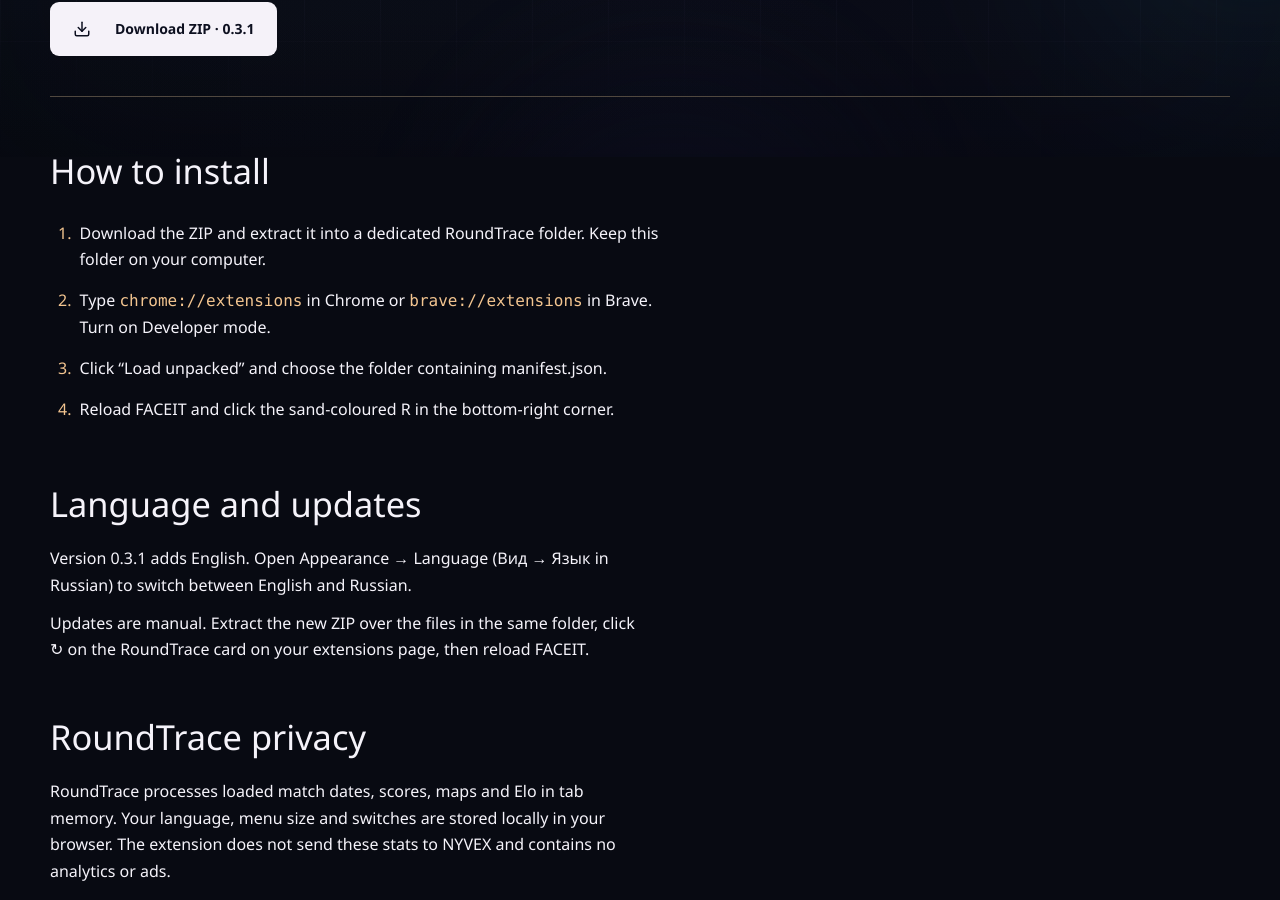
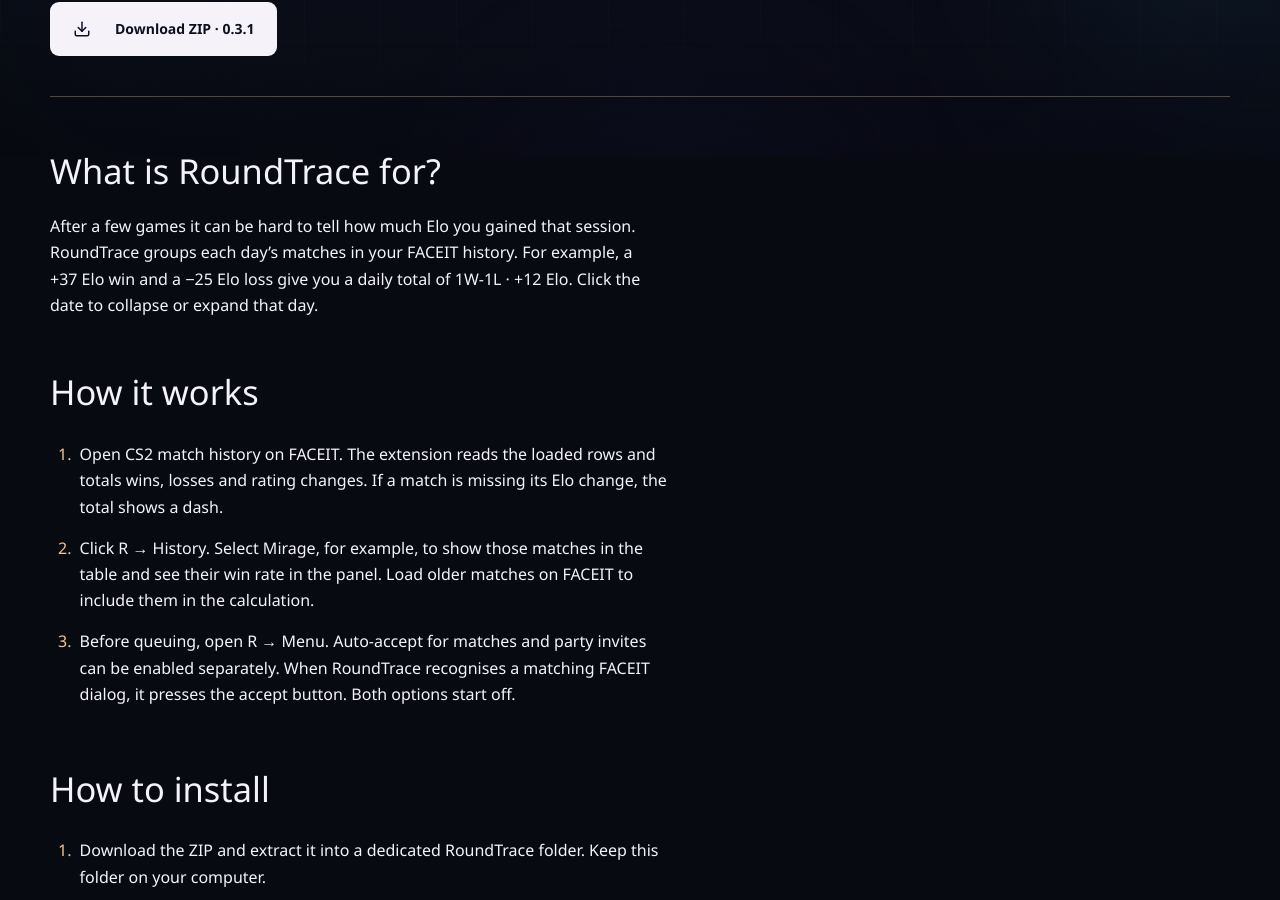
Before and after one commit to jkl091sk/nyvex-portfolio, a Next.js app: page /en/projects/roundtrace/ in a window 1280 px wide. Shown: the part 643-1543 px from the top of the page. Built offline with nearby package versions, Linux system fonts and the light colour scheme.

Commit message:
Explain RoundTrace daily Elo, history filters and match settings in both languages

```diff
--- a/src/app/[locale]/projects/roundtrace/page.tsx
+++ b/src/app/[locale]/projects/roundtrace/page.tsx
@@ -23,6 +23,13 @@ export default async function RoundTracePage({params}:Props) {
       <a className="button button--light" download href="/roundtrace/RoundTrace-0.3.1.zip"><Download size={18}/>{ua?'Завантажити ZIP':'Download ZIP'} · 0.3.1</a>
       </div><img className="rt-mark" src="/roundtrace/logo.svg" width="160" height="160" alt=""/>
     </header>
+    <section><h2>{ua?'Для чого потрібен RoundTrace':'What is RoundTrace for?'}</h2>
+    <p>{ua?'Після кількох ігор легко забути, скільки Elo принесла сесія. RoundTrace збирає матчі одного дня в групу прямо в історії FACEIT. Наприклад, перемога на +37 Elo та поразка на −25 Elo дадуть підсумок 1W-1L · +12 Elo. Натисни на дату, щоб згорнути або розгорнути цей день.':'After a few games it can be hard to tell how much Elo you gained that session. RoundTrace groups each day’s matches in your FACEIT history. For example, a +37 Elo win and a −25 Elo loss give you a daily total of 1W-1L · +12 Elo. Click the date to collapse or expand that day.'}</p></section>
+    <section><h2>{ua?'Як він працює':'How it works'}</h2><ol>
+    <li>{ua?'Відкрий історію матчів CS2 на FACEIT. Розширення читає завантажені рядки й рахує перемоги, поразки та зміну рейтингу. Якщо Elo якогось матчу відсутнє, замість суми з’явиться риска.':'Open CS2 match history on FACEIT. The extension reads the loaded rows and totals wins, losses and rating changes. If a match is missing its Elo change, the total shows a dash.'}</li>
+    <li>{ua?'Натисни R → History. Вибери, наприклад, Mirage: у таблиці залишаться матчі на цій карті, а у зведенні з’явиться їхній вінрейт. Підвантаж попередні матчі на FACEIT, щоб врахувати їх у розрахунку.':'Click R → History. Select Mirage, for example, to show those matches in the table and see their win rate in the panel. Load older matches on FACEIT to include them in the calculation.'}</li>
+    <li>{ua?'Перед грою відкрий R → Menu. Тут можна окремо ввімкнути автоприйняття матчу чи запрошення в групу. Коли розширення розпізнає відповідний діалог FACEIT, воно натисне кнопку прийняття. Обидва перемикачі спочатку вимкнені.':'Before queuing, open R → Menu. Auto-accept for matches and party invites can be enabled separately. When RoundTrace recognises a matching FACEIT dialog, it presses the accept button. Both options start off.'}</li>
+    </ol></section>
     <section><h2>{ua?'Як встановити':'How to install'}</h2><ol>
       <li>{ua?'Завантаж ZIP та розпакуй його в окрему папку RoundTrace. Залиш її на комп’ютері.':'Download the ZIP and extract it into a dedicated RoundTrace folder. Keep this folder on your computer.'}</li>
       <li>{ua?'Уведи в адресному рядку':'Type'} <code>chrome://extensions</code> {ua?'для Chrome або':'in Chrome or'} <code>brave://extensions</code> {ua?'для Brave. Увімкни режим розробника (Developer mode).':'in Brave. Turn on Developer mode.'}</li>
```
